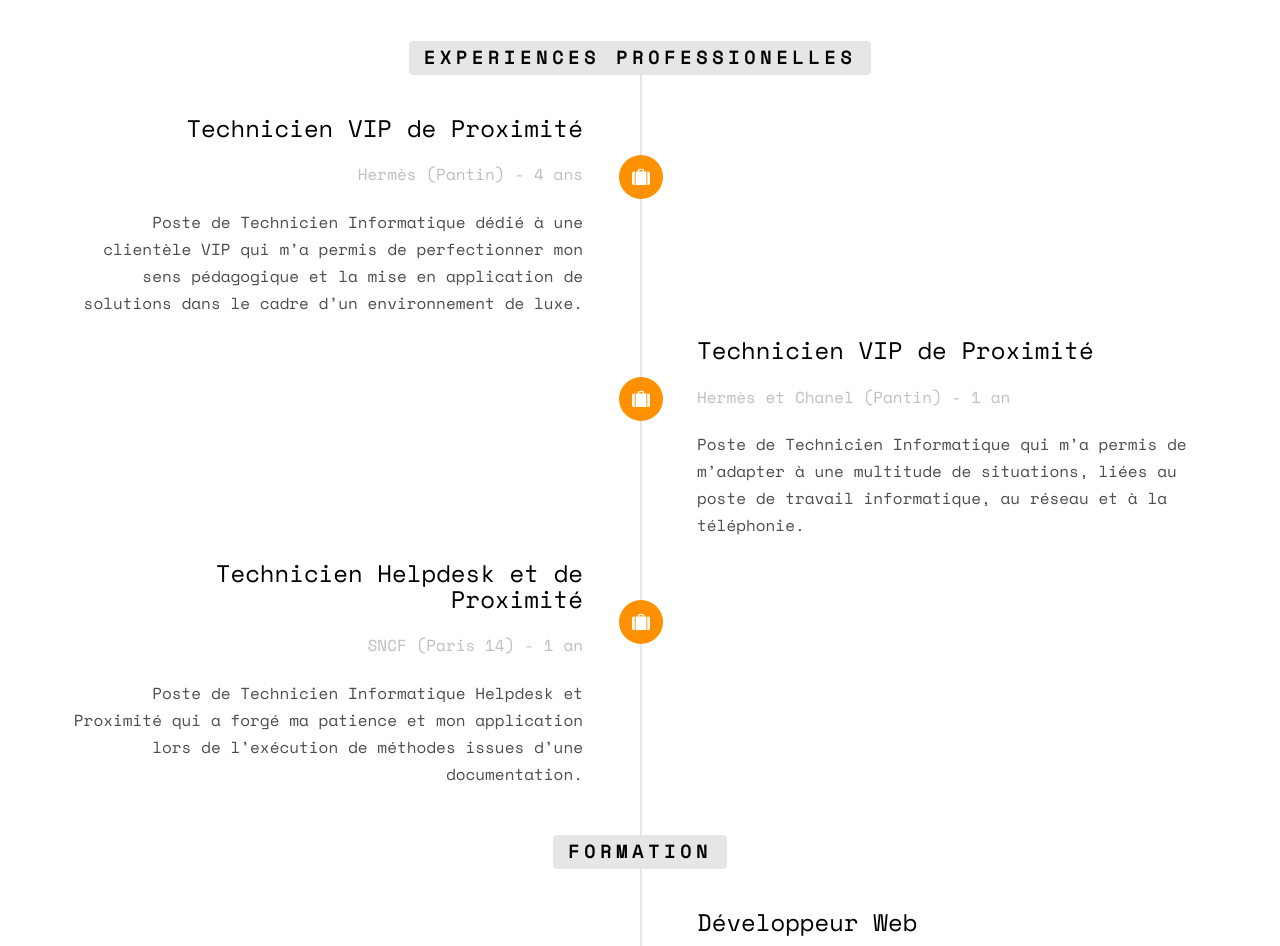
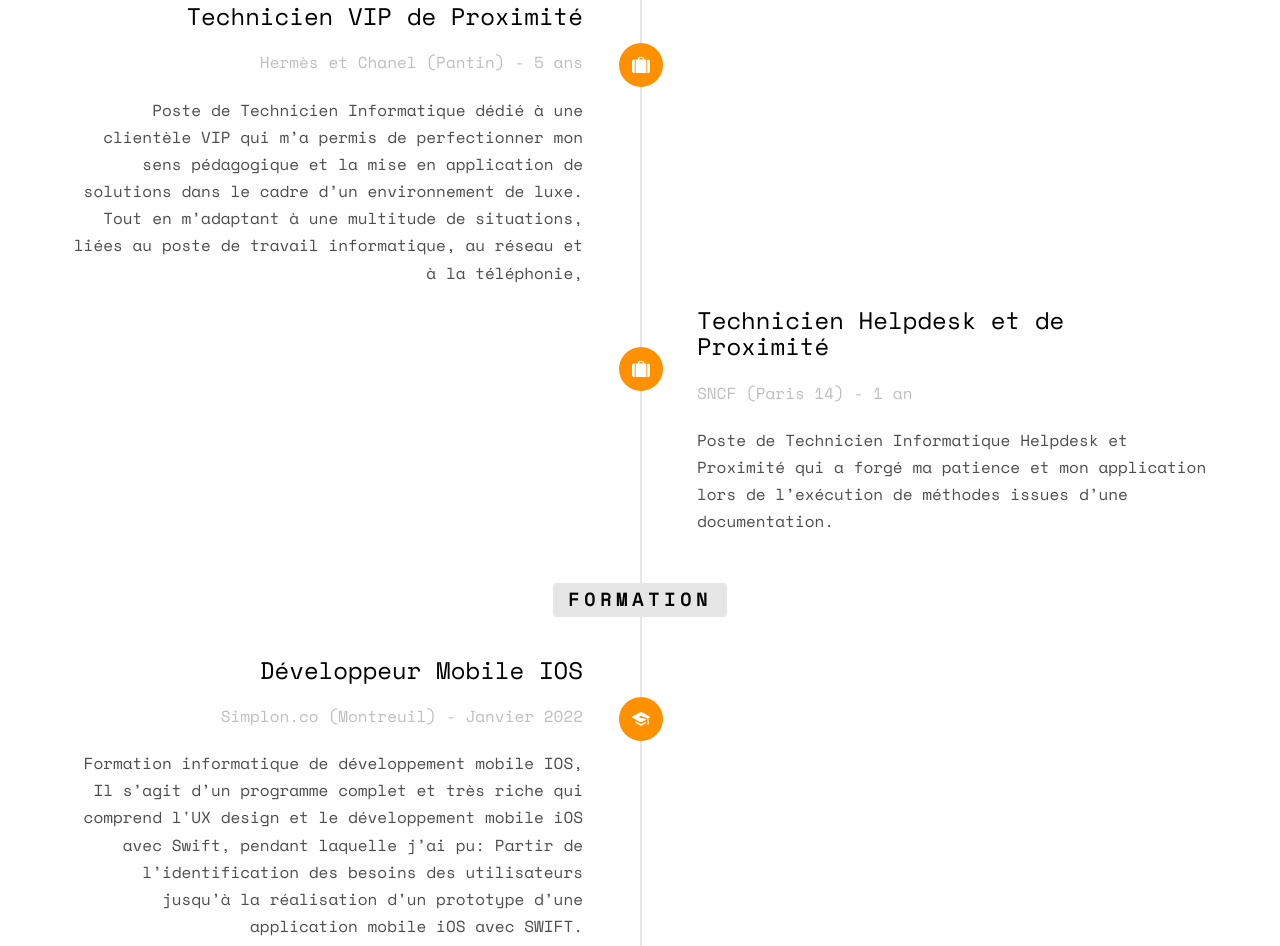
Before and after one commit to rahim-hamadou/PortFolio, a plain HTML site: page index.html in a window 1280 px wide. Shown: the part 1681-2627 px from the top of the page. Drawn offline with nearby package versions, Linux system fonts and the light colour scheme; some packages are replaced by stand-ins of ours; no server answers; files whose address does not match are found by name.

Commit message:
maj formation et experience

```diff
--- a/index.html
+++ b/index.html
@@ -84,7 +84,7 @@
 					<ul class="info">
 						<li><span class="first-block">Nom:</span><span class="second-block">Rahim HAMADOU</span></li>
 						<li><span class="first-block">Telephone:</span><span class="second-block"><a href="tel:+33 07 85 22 13 44">07 85 22 13 44</a></span></li>
-						<li><span class="first-block">Email:</span><span class="second-block"> <a href="mailto:rahimhamadou.dev@gmail.com">rahimhamadou.dev@gmail.com</a> </span></li>
+						<li><span class="first-block">Email:</span><span class="second-block"> <a title="rahimhamadou.dev@gmail.com"  href="mailto:rahimhamadou.dev@gmail.com">rahimhamadou.dev</a> </span></li>
 						<li><span class="first-block">GitHub:</span><span class="second-block"> <a href="https://github.com/RahimHamadou">Mes projets</a> </span></li>
 						<li><span class="first-block">Addresse:</span><span class="second-block"><a href="https://goo.gl/maps/e6qPc7JbhAMkcuwWA">Montreuil 93100</a> </span></li>
 					</ul>
@@ -105,7 +105,7 @@
 		</div>
 	</div>
 
-	<div id="fh5co-resume" class="fh5co-bg-color">
+	<div id="fh3co-resume" class="fh3co-bg-color">
 		<div class="container">
 			<div class="row animate-box">
 				<div class="col-md-8 col-md-offset-2 text-center fh5co-heading">
@@ -123,14 +123,14 @@
 							<div class="timeline-panel">
 								<div class="timeline-heading">
 									<h3 class="timeline-title">Technicien VIP de Proximité</h3>
-									<span class="company">Hermès (Pantin) - 4 ans</span>
+									<span class="company">Hermès et Chanel (Pantin) - 5 ans</span>
 								</div>
 								<div class="timeline-body">
-									<p>Poste de Technicien Informatique dédié à une clientèle VIP qui m’a permis de perfectionner mon sens pédagogique et la mise en application de solutions dans le cadre d’un environnement de luxe.</p>
+									<p>Poste de Technicien Informatique dédié à une clientèle VIP qui m’a permis de perfectionner mon sens pédagogique et la mise en application de solutions dans le cadre d’un environnement de luxe. Tout en m’adaptant à une multitude de situations, liées au poste de travail informatique, au réseau et à la téléphonie,</p>
 								</div>
 							</div>
 						</li>
-						<li class="timeline-inverted animate-box">
+						<!-- <li class="animate-box timeline-unverted">
 							<div class="timeline-badge"><i class="icon-suitcase"></i></div>
 							<div class="timeline-panel">
 								<div class="timeline-heading">
@@ -142,8 +142,8 @@
 										Poste de Technicien Informatique qui m’a permis de m’adapter à une multitude de situations, liées au poste de travail informatique, au réseau et à la téléphonie.</p>
 								</div>
 							</div>
-						</li>
-						<li class="animate-box timeline-unverted">
+						</li> -->
+						<li class="timeline-inverted animate-box">
 							<div class="timeline-badge"><i class="icon-suitcase"></i></div>
 							<div class="timeline-panel">
 								<div class="timeline-heading">
@@ -159,6 +159,20 @@
 						<br>
 						<li class="timeline-heading text-center animate-box">
 							<div><h3>Formation</h3></div>
+						</li>
+						<li class="animate-box timeline-unverted">
+							<div class="timeline-badge"><i class="icon-graduation-cap"></i></div>
+							<div class="timeline-panel">
+								<div class="timeline-heading">
+									<h3 class="timeline-title">Développeur Mobile IOS</h3>
+									<span class="company">Simplon.co (Montreuil) - Janvier 2022</span>
+								</div>
+								<div class="timeline-body">
+									<p>
+										Formation informatique de développement mobile IOS, Il s’agit d’un programme complet et très riche qui comprend l'UX design et le développement mobile iOS avec Swift, pendant laquelle j’ai pu:
+Partir de l’identification des besoins des utilisateurs jusqu’à la réalisation d’un prototype d’une application mobile iOS avec SWIFT. </p>
+								</div>
+							</div>
 						</li>
 						<li class="timeline-inverted animate-box">
 							<div class="timeline-badge"><i class="icon-graduation-cap"></i></div>
```
